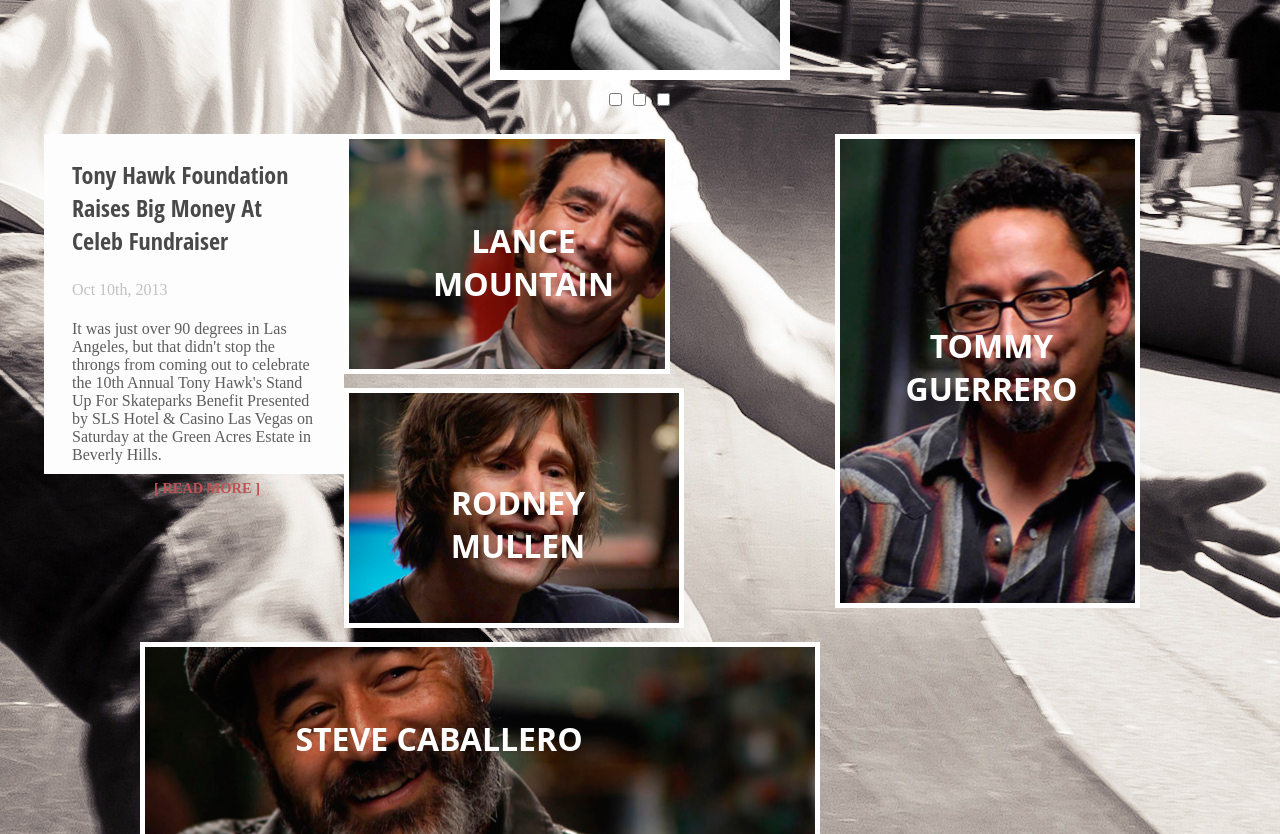
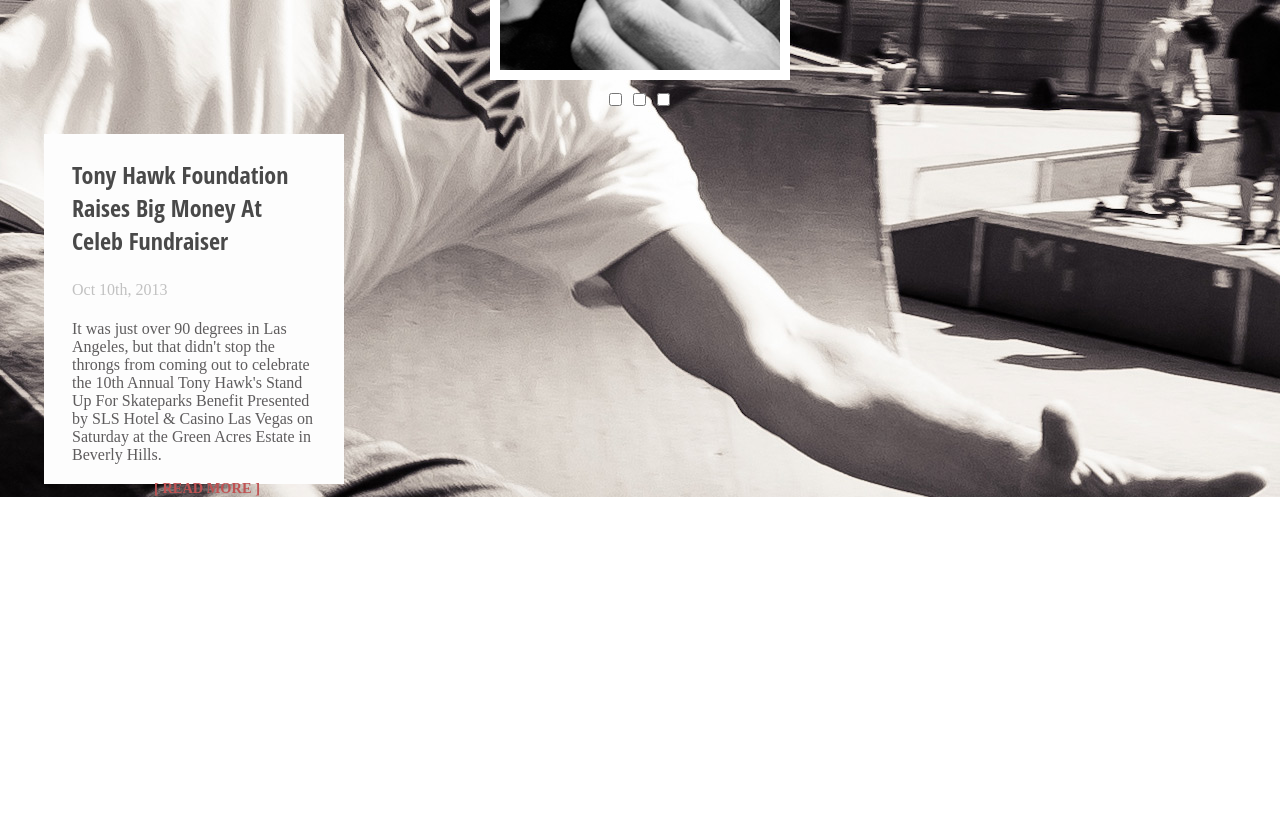
Before and after one commit to chrisjamesjackmccray/08-powell-retry, a plain HTML site: page index.html in a window 1280 px wide. Shown: the part 440-1274 px from the top of the page. After the commit the page ends 937 px from the top, so only its background shows below. Drawn offline with Linux system fonts and the light colour scheme.

Commit message:
assignment commit

```diff
--- a/index.html
+++ b/index.html
@@ -93,43 +93,7 @@
 
       </div>
 
-      <section class="gallary">
 
-
-        <div class="pic1">
-          <p>
-            Tommy
-            <br>
-            Guerrero
-          </p>
-
-        </div>
-
-        <div class="pic2">
-          <p> Lance
-            <br>
-            Mountain
-          </p>
-
-        </div>
-
-        <div class="pic3">
-
-          <p> Rodney
-            <br>
-            Mullen
-          </p>
-
-        </div>
-
-        <div class="pic4">
-          <p>
-            Steve Caballero
-          </p>
-
-        </div>
-
-      </section>
 
 
 
--- a/scss/_modules.scss
+++ b/scss/_modules.scss
@@ -1,6 +1,6 @@
 @mixin discriptiondiv {
   width: 300px;
-  height: 340px;
+  height: 350px;
   background-color: #FDFDFD;
   float: left;
   margin: 0 0 0 44px;
@@ -51,111 +51,3 @@
   @include discriptiondiv;
   margin: 0 auto;
 }
-
-
-
-
-.gallary {
-  width: 1000px;
-  height: 500px;
-  margin: 0 auto;
-}
-
-.pic1 {
-  width: 295px;
-  height: 464px;
-  border: 5px solid white;
-  background-position: 79% 0%;
-  float: right;
-  background-repeat: no-repeat;
-  background-image: url("../images/sk8er-2.png");
-
-
-}
-
-.pic2 {
-  width: 316px;
-  height: 230px;
-  border: 5px solid white;
-  background-position: 90% 40%;
-  float: left;
-  margin: 0 14px 14px 0;
-  background-image: url("../images/sk8er-4.png");
-
-}
-
-.pic3 {
-  width: 330px;
-  height: 230px;
-  border: 5px solid white;
-  background-position: 0% 40%;
-  float: left;
-  margin: 0 14px 14px 0;
-  background-image: url("../images/sk8er-3.png");
-
-}
-
-
-.pic4 {
-  width: 670px;
-  height: 210.4px;
-  border: 5px solid white;
-  background-position: 0% 75%;
-  float: left;
-  background-repeat: no-repeat;
-  float: left;
-  margin: 0 14px 14px 0;
-  background-image: url("../images/sk8er-1.png");
-
-}
-
-.pic1 p {
-  color: white;
-  font-size: 2rem;
-  text-transform: uppercase;
-  font-weight: bolder;
-  font-family: 'Open Sans', sans-serif;
-  text-align: center;
-  margin: 185px 0 0 0;
-}
-
-.pic2 p {
-  color: white;
-  font-size: 2rem;
-  text-transform: uppercase;
-  font-weight: bolder;
-  font-family: 'Open Sans', sans-serif;
-  text-align: center;
-  margin: 80px 0 0 25px;
-}
-
-.pic3 p {
-  color: white;
-  font-size: 2rem;
-  text-transform: uppercase;
-  font-weight: bolder;
-  font-family: 'Open Sans', sans-serif;
-  text-align: center;
-  margin: 88px 0 0 0;
-}
-
-.pic4 p {
-  color: white;
-  font-size: 2rem;
-  text-transform: uppercase;
-  font-weight: bolder;
-  font-family: 'Open Sans', sans-serif;
-  text-align: center;
-  margin: 70px 90px 0 0;
-
-}
-
-h6 {
-  color: white;
-
-}
-
-.clearfix {
-  overflow: auto;
-  zoom: 1;
-}
```
Also changed, not shown: css/main.css.
